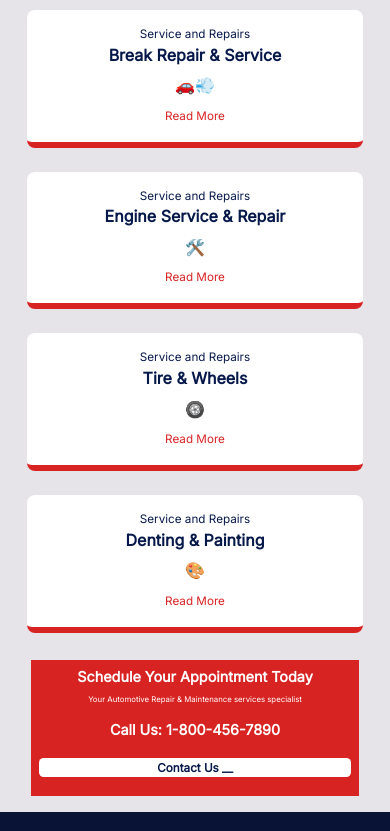
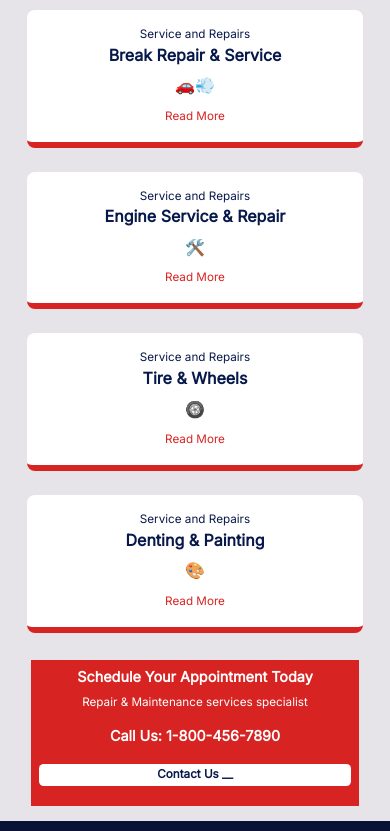
Before and after one commit to henokyohanes/Abe-Garage, a React (Vite) app in the folder Frontend/: page /Services in a window 390 px wide. Shown: the part 1156-1987 px from the top of the page. Built offline with nearby package versions, Linux system fonts and the light colour scheme; no server answers.

Commit message:
home page styling updated.

```diff
--- a/Frontend/src/Components/Appointment/Appointment.jsx
+++ b/Frontend/src/Components/Appointment/Appointment.jsx
@@ -1,4 +1,5 @@
 import React from 'react'
+import { Link } from 'react-router-dom'
 import style from "./Appointment.module.css"
 
 const Appointment = () => {
@@ -8,10 +9,10 @@ const Appointment = () => {
             <div className={`${style.appointment} row align-items-center justify-content-between g-0`}>
                 <div className="col-12 col-lg-6">
                     <h2>Schedule Your Appointment Today</h2>
-                    <p>Your Automotive Repair & Maintenance services specialist</p>
+                    <p>Repair & Maintenance services specialist</p>
                 </div>
                 <h2 className="col-12 col-lg-4">Call Us: 1-800-456-7890</h2>
-                <h3 className="col-12 col-lg-2">Contact Us <span>__</span></h3>
+                <Link to="/contact-us" className={`${style.contactUs} col-12 col-lg-2`}>Contact Us <span>__</span></Link>
             </div>
         </section>
     )
--- a/Frontend/src/Components/Appointment/Appointment.module.css
+++ b/Frontend/src/Components/Appointment/Appointment.module.css
@@ -15,10 +15,11 @@
 }
 
 .appointment p {
-    font-size: clamp(.1em, 2vw, .7em);
+    font-size: clamp(.2em, 3vw, .9em);
 }
 
-.appointment h3 {
+.contactUs {
+    text-decoration: none;
     font-size: clamp(.4em, 3vw, 1em);
     font-weight: bold;
     background-color: white;
--- a/Frontend/src/Components/Experience/Experience.jsx
+++ b/Frontend/src/Components/Experience/Experience.jsx
@@ -1,6 +1,7 @@
 import React from 'react'
 import engine from "../../assets/images/engine.jpg"
 import style from "./Experience.module.css"
+import { Link } from 'react-router-dom';
 
 const Experience = () => {
 
@@ -21,7 +22,7 @@ const Experience = () => {
                     journe. <strong>Visit us today</strong>, and let us keep you safely on
                     the road for years to come.
                 </p>
-                <button className={style.aboutButton}>About Us ____</button>
+                <Link to="/about-us" className={style.aboutButton}>About Us ____</Link>
                 <div className={`${style.aboutUs} d-none d-xxl-block`}>
                     Fast, Reliable, and Always Road-Ready for Your Journey.
                 </div>
--- a/Frontend/src/Components/Experience/Experience.module.css
+++ b/Frontend/src/Components/Experience/Experience.module.css
@@ -17,11 +17,15 @@
 }
 
 .aboutButton {
-    width: 100%;
+    text-decoration: none;
+    width: 30%;
+    display: flex;
+    margin: 0 auto;
     padding: .4em;
+    justify-content: center;
     background-color: #d82323;
     color: white;
-    font-size: clamp(.1em, 3vw, .8em);
+    font-size: clamp(.1em, 3vw, 1em);
     font-weight: bold;
     border: none;
     border-radius: .4em;
--- a/Frontend/src/Components/Footer/Footer.jsx
+++ b/Frontend/src/Components/Footer/Footer.jsx
@@ -40,21 +40,11 @@ const Footer = () => {
                 <div className="col-5 col-md-3 col-lg-2">
                     <h4>Useful Links</h4>
                     <ul>
-                        <li>
-                            <Link to="/">Home</Link>
-                        </li>
-                        <li>
-                            <Link to="/about-us">About Us</Link>
-                        </li>
-                        <li>
-                            <Link to="/appointment">Appointment</Link>
-                        </li>
-                        <li>
-                            <Link to="/testimonials">Testimonials</Link>
-                        </li>
-                        <li>
-                            <Link to="/contact-us">Contact Us</Link>
-                        </li>
+                        <li><Link to="/">Home</Link></li>
+                        <li><Link to="/about-us">About Us</Link></li>
+                        <li><Link to="/">Appointment</Link></li>
+                        <li><Link to="/">Testimonials</Link></li>
+                        <li><Link to="/contact-us">Contact Us</Link></li>
                     </ul>
                 </div>
 
--- a/Frontend/src/Components/Header/Header.jsx
+++ b/Frontend/src/Components/Header/Header.jsx
@@ -14,9 +14,9 @@ const Header = (props) => {
     const { isLogged, setIsLogged, employee } = useAuth();
 
     // Log out event handler function
-    const logOut = () => {
+    const logOut = async () => {
         // Call the logout function from the login service
-        loginService.logOut();
+        await loginService.logOut();
         // Set the isLogged state to false
         setIsLogged(false);
     };
@@ -45,30 +45,20 @@ const Header = (props) => {
                     title={<FaBars size={30} />}
                     className="d-md-none"
                 >
-                    <NavDropdown.Item>Home</NavDropdown.Item>
-                    <NavDropdown.Item>About Us</NavDropdown.Item>
-                    <NavDropdown.Item>Services</NavDropdown.Item>
-                    <NavDropdown.Item>Contact Us</NavDropdown.Item>
-                    <NavDropdown.Item>Admin</NavDropdown.Item>
+                    <NavDropdown.Item as={Link} to="/">Home</NavDropdown.Item>
+                    <NavDropdown.Item as={Link} to="/about-us">About Us</NavDropdown.Item>
+                    <NavDropdown.Item as={Link} to="/services">Services</NavDropdown.Item>
+                    <NavDropdown.Item as={Link} to="/contact-us">Contact Us</NavDropdown.Item>
+                    {isLogged && (<NavDropdown.Item as={Link} to="/admin/dashboard">Admin</NavDropdown.Item>)}
                 </NavDropdown>
-                <img src={logo} alt="ABE Garage Logo" />
-                <dir className={Style.navMenu}>
+                <img src={logo} alt="ABE Garage Logo"/>
+                <div className={Style.navMenu}>
                     <ul className="d-none d-md-flex">
-                        <li>
-                            <a href="/">Home</a>
-                        </li>
-                        <li>
-                            <a href="/about-us">About Us</a>
-                        </li>
-                        <li>
-                            <a href="/services">Services</a>
-                        </li>
-                        <li>
-                            <a href="/contact-us">Contact Us</a>
-                        </li>
-                        <li>
-                            <a href="/admin/dashboard">Admin</a>
-                        </li>
+                        <li><Link to="/">Home</Link></li>
+                        <li><Link to="/about-us">About Us</Link></li>
+                        <li><Link to="/services">Services</Link></li>
+                        <li><Link to="/contact-us">Contact Us</Link></li>
+                        {isLogged && (<li><Link to="/admin/dashboard">Admin</Link></li>)}
                     </ul>
                     <div>
                         {isLogged ? (
@@ -77,7 +67,7 @@ const Header = (props) => {
                             <Link to="/login" className={Style.signInButton}>Sign In</Link>
                         )}
                     </div>
-                </dir>
+                </div>
             </div>
         </header>
     );
```
Also changed, not shown: Frontend/src/assets/Images/tire.jpg.
